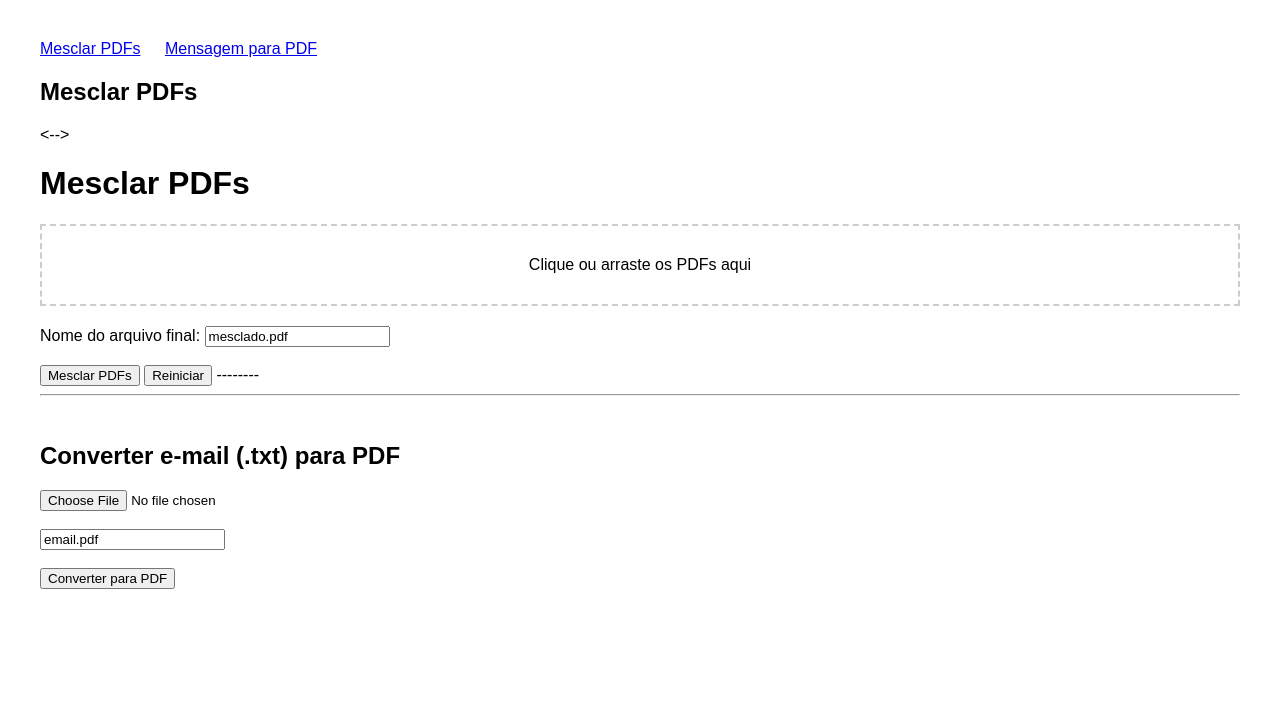
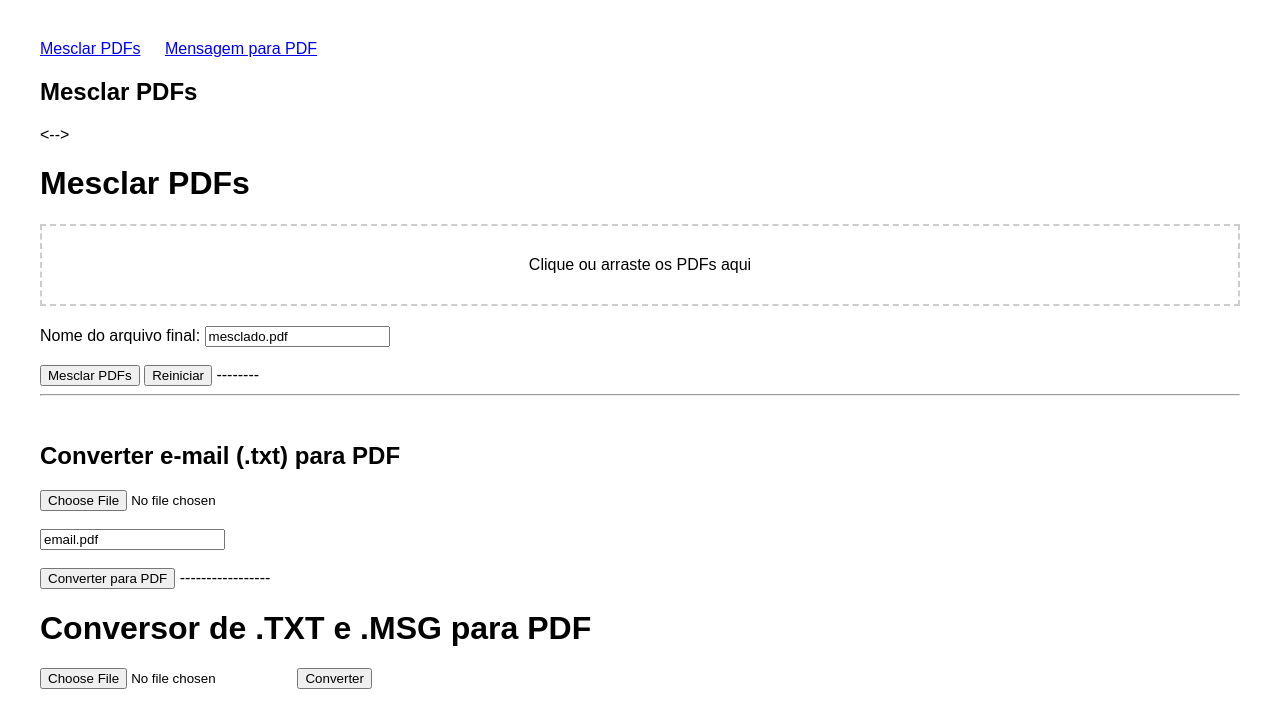
Before and after one commit to JoaoVitorAlbuquerque/pdf-merger-fe, a plain HTML site: page merge.html in a window 1280 px wide. Drawn offline with Linux system fonts and the light colour scheme.

Commit message:
Update merge.html
.

```diff
--- a/merge.html
+++ b/merge.html
@@ -269,3 +269,91 @@
     link.click();
   }
 </script>
+-----------------
+
+<!DOCTYPE html>
+<html lang="pt-BR">
+<head>
+  <meta charset="UTF-8" />
+  <title>Conversor de Arquivos para PDF</title>
+</head>
+<body>
+  <h1>Conversor de .TXT e .MSG para PDF</h1>
+  <input type="file" id="fileInput" accept=".txt,.msg" />
+  <button onclick="converterParaPDF()">Converter</button>
+
+  <!-- Bibliotecas necessárias -->
+  <script src="https://cdn.jsdelivr.net/npm/pdf-lib/dist/pdf-lib.min.js"></script>
+  <script src="https://cdn.jsdelivr.net/npm/@kenjiuno/msgreader@1.0.6/dist/msgreader.min.js"></script>
+
+  <script>
+    async function converterParaPDF() {
+      const fileInput = document.getElementById('fileInput');
+      const file = fileInput.files[0];
+
+      if (!file) {
+        alert('Selecione um arquivo .txt ou .msg');
+        return;
+      }
+
+      const fileName = file.name;
+      const fileExtension = fileName.split('.').pop().toLowerCase();
+
+      const { PDFDocument, StandardFonts, rgb } = PDFLib;
+      const pdfDoc = await PDFDocument.create();
+      const page = pdfDoc.addPage([600, 800]);
+      const font = await pdfDoc.embedFont(StandardFonts.Helvetica);
+      const fontSize = 12;
+      let y = 750;
+
+      const drawText = (text) => {
+        const lines = text.split('\n');
+        for (const line of lines) {
+          page.drawText(line, {
+            x: 50,
+            y,
+            size: fontSize,
+            font,
+            color: rgb(0, 0, 0),
+          });
+          y -= fontSize + 4;
+          if (y < 50) {
+            y = 750;
+            page = pdfDoc.addPage([600, 800]);
+          }
+        }
+      };
+
+      if (fileExtension === 'txt') {
+        const text = await file.text();
+        drawText(text);
+      } else if (fileExtension === 'msg') {
+        const arrayBuffer = await file.arrayBuffer();
+        const reader = new MsgReader(arrayBuffer);
+        const msgData = reader.getFileData();
+
+        const subject = msgData.subject || 'Sem assunto';
+        const sender = msgData.senderEmail || 'Remetente desconhecido';
+        const body = msgData.body || 'Sem conteúdo';
+
+        drawText(`Assunto: ${subject}`);
+        drawText(`Remetente: ${sender}`);
+        drawText('');
+        drawText(body);
+      } else {
+        alert('Formato de arquivo não suportado.');
+        return;
+      }
+
+      const pdfBytes = await pdfDoc.save();
+      const blob = new Blob([pdfBytes], { type: 'application/pdf' });
+      const url = URL.createObjectURL(blob);
+
+      const link = document.createElement('a');
+      link.href = url;
+      link.download = fileName.replace(/\.(txt|msg)$/, '.pdf');
+      link.click();
+    }
+  </script>
+</body>
+</html>
```
